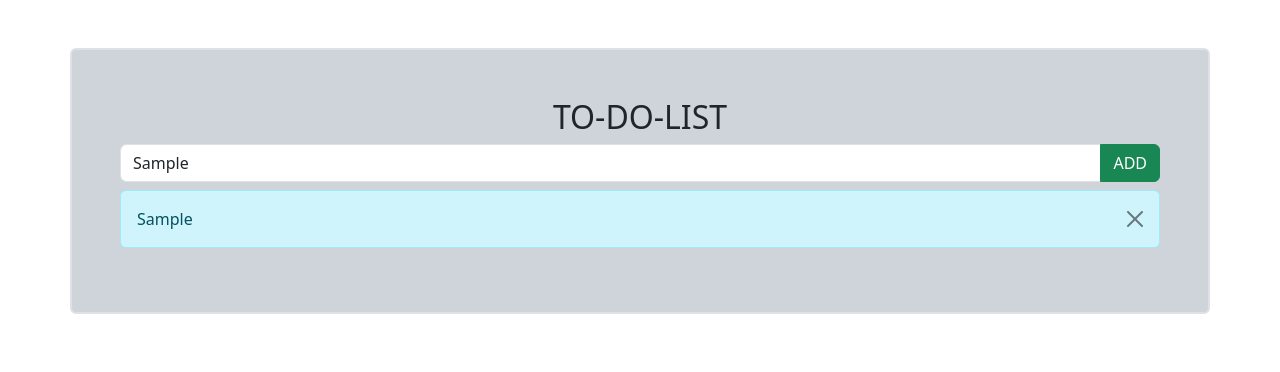
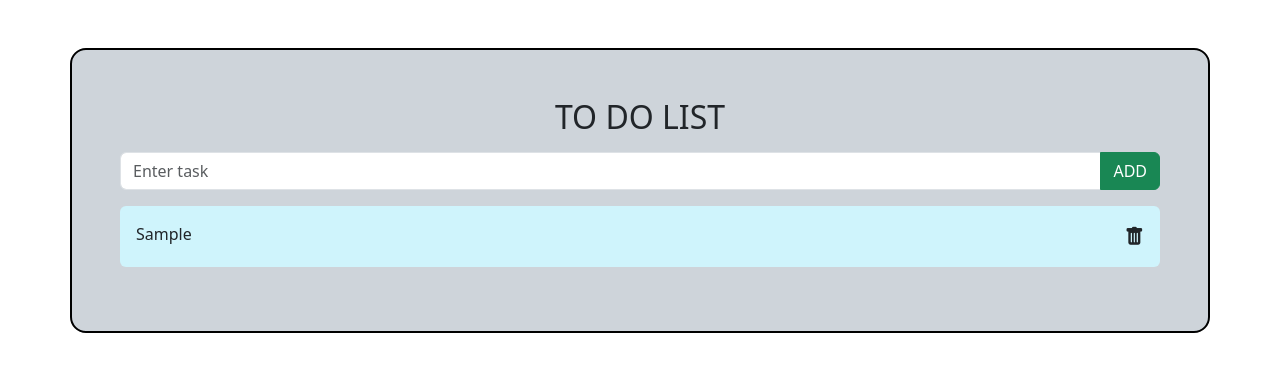
Before and after one commit to Nivedsunil/ToDoList, a plain HTML site: page index.html in a window 1280 px wide. Both pictures are taken after typing "Sample" into the empty fields and a click on the button "ADD". Drawn offline with nearby package versions, Linux system fonts and the light colour scheme.

Commit message:
second commit

```diff
--- a/index.html
+++ b/index.html
@@ -1,24 +1,29 @@
 <!DOCTYPE html>
 <html lang="en">
+
 <head>
   <meta charset="UTF-8">
   <meta name="viewport" content="width=device-width, initial-scale=1.0">
   <title>ToDoList</title>
   <link rel="stylesheet" href="./styles/bootstrap.min.css">
+  <link rel="stylesheet" href="https://cdn.jsdelivr.net/npm/bootstrap-icons@1.11.2/font/bootstrap-icons.min.css">
+  <link rel="stylesheet" href="./styles/main.css">
   <script src="./js/bootstrap.bundle.min.js"></script>
   <script src="./js/jquery-3.7.1.js"></script>
 
 
 
 </head>
+
 <body>
-    <div class="container border border-2 rounded mt-5 p-5 p-sm-5 bg-dark-subtle" id="main">
-        <h2 class="text-center ">TO-DO-LIST</h2>
+  <div class="container border border-2 border-black rounded-4 mt-5 p-5  bg-dark-subtle">
+    <h2 class="text-center mb-3 ">TO DO LIST</h2>
     <div class="input-group">
-            <input type="text" id="input" class="form-control ">
-            <button  class="btn btn-success btn-add ">ADD</button>
+      <input type="text" id="input" class="form-control " placeholder="Enter task" >
+      <button class="btn btn-success btn-add ">ADD</button>
 
     </div>
+    <div id="main"></div>
 
   </div>
 
@@ -28,21 +33,31 @@
       $('.btn-add').click(() => {
         var data = $("#input").val().trim();
 
+
         if (data !== "") {
-              var task = `<div class=" mt-2 alert alert-info alert-dismissible show fade">
-                <button class="btn-close" data-bs-dismiss="alert"></button>
-                ${data}
-              </div>`;
-              $("#main").append(task);
+          // when task is not empty
+          var tsk = $('<p>').addClass("mt-3 p-3  overflow-auto bg-info-subtle rounded");
+          tsk.append( '<i class="bi bi-trash-fill float-end"></i>'+ data );
+          $("#main").append(tsk);
+          $("#input").val("");
         } else {
-              var notask = `<div class="mt-2 alert alert-danger alert-dismissible show fade">
-                <button class="btn-close" data-bs-dismiss="alert"></button>
-                Cannot Add Empty List
-              </div>`;
-              $("#main").append(notask);
+          // empty task
+          var notsk = $('<p>').addClass("mt-3 p-3  bg-danger-subtle rounded");
+          notsk.append('Cannot Add Empty Task' + data + '<i  class="bi bi-trash-fill float-end"></i>');
+          $("#main").append(notsk);
+
         }
+
+
+        //delete task from the list
+        $(".bi-trash-fill").click(function () {
+          $(this).parent().remove();
+        });
+
+
       });
     });
   </script>
 </body>
+
 </html>
--- /dev/null
+++ b/styles/main.css
@@ -0,0 +1,4 @@
+.bi-trash-fill{
+
+    font-size: larger;
+}
```
Lines whose indentation alone changed are shown as unchanged.
